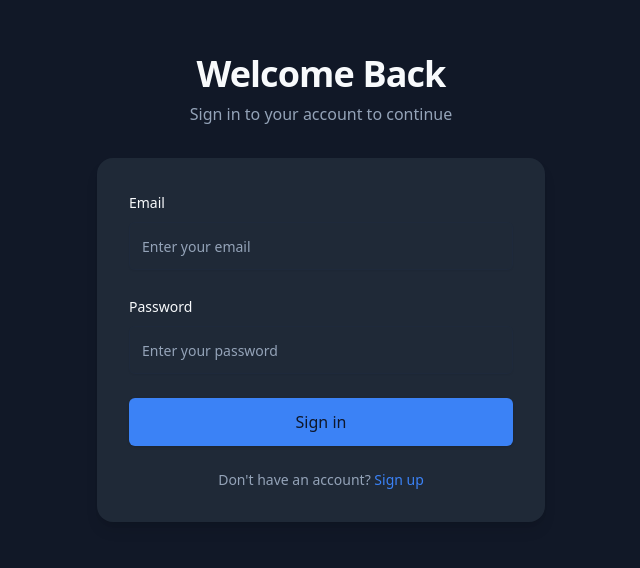
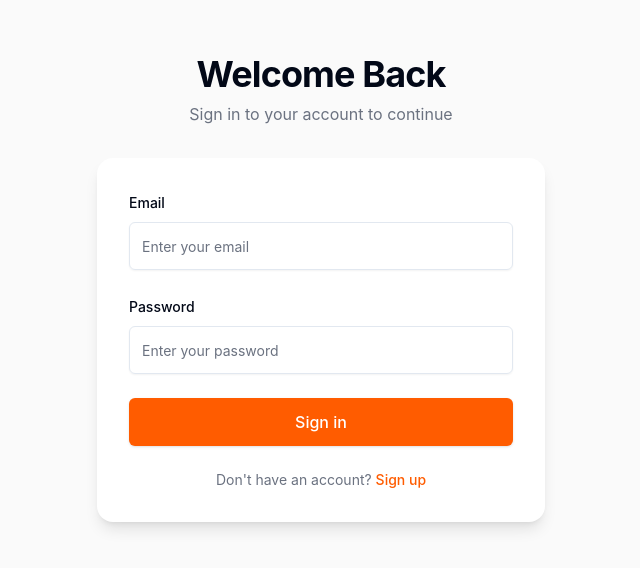
Before and after one commit to royaals/realtime-chat-application, a Next.js app in the folder chat-app/: page /login in a window 1280 px wide. Shown: the part 112-680 px from the top of the page, without its empty margins (319-959 px from the left). Built offline with nearby package versions, Linux system fonts and the light colour scheme; no server answers.

Commit message:
Fix CSS configuration

```diff
--- a/chat-app/app/ClientLayout.tsx
+++ b/chat-app/app/ClientLayout.tsx
@@ -1,18 +1,16 @@
-"use client"
+// app/ClientLayout.tsx
+"use client";
+import { ThemeProvider } from "next-themes";
+import { ChatProvider } from "../context/ChatContext";
 
-import { ThemeProvider } from "../components/ui/theme-provider"
-
-
-export default function ClientLayout({ children }: { children: React.ReactNode }) {
+export default function ClientLayout({
+  children,
+}: {
+  children: React.ReactNode;
+}) {
   return (
-    <ThemeProvider
-      attribute="class"
-      defaultTheme="dark"
-      enableSystem
-      disableTransitionOnChange
-    >
-      {children}
-
+    <ThemeProvider attribute="class" defaultTheme="system" enableSystem>
+      <ChatProvider>{children}</ChatProvider>
     </ThemeProvider>
-  )
+  );
 }
--- a/chat-app/app/layout.tsx
+++ b/chat-app/app/layout.tsx
@@ -1,25 +1,23 @@
-import type { Metadata } from "next"
-import { Inter } from "next/font/google"
-import "./globals.css"
-import ClientLayout from "./ClientLayout"
-
-const inter = Inter({ subsets: ["latin"] })
+// app/layout.tsx
+import type { Metadata } from "next";
+import './globals.css'
+import ClientLayout from "./ClientLayout";
 
 export const metadata: Metadata = {
   title: "Ayna Chat",
   description: "A chat application built with Next.js and Socket.io",
-}
+};
 
 export default function RootLayout({
   children,
 }: {
-  children: React.ReactNode
+  children: React.ReactNode;
 }) {
   return (
-    <html lang="en" suppressHydrationWarning>
-      <body className={`${inter.variable} font-sans antialiased`}>
+    <html lang="en" className="dark">
+      <body className="antialiased">
         <ClientLayout>{children}</ClientLayout>
       </body>
     </html>
-  )
+  );
 }
--- a/chat-app/tailwind.config.ts
+++ b/chat-app/tailwind.config.ts
@@ -1,10 +1,13 @@
-/** @type {import('tailwindcss').Config} */
-module.exports = {
+import { type Config } from "tailwindcss"
+
+export default {
   darkMode: ["class"],
   content: [
-	  './app/**/*.{js,ts,jsx,tsx,mdx}',
-	  './pages/**/*.{js,ts,jsx,tsx,mdx}',
-	  './components/**/*.{js,ts,jsx,tsx,mdx}',
+    "./pages/**/*.{ts,tsx,js,jsx,mdx}",
+    "./components/**/*.{ts,tsx,js,jsx,mdx}",
+    "./app/**/*.{ts,tsx,js,jsx,mdx}",
+    "./src/**/*.{ts,tsx,js,jsx,mdx}",
+    "*.{js,ts,jsx,tsx,mdx}"
   ],
   theme: {
     extend: {
@@ -15,8 +18,8 @@ module.exports = {
         background: "hsl(var(--background))",
         foreground: "hsl(var(--foreground))",
         primary: {
-			DEFAULT: "hsl(var(--primary))",
-			foreground: "hsl(var(--primary-foreground))",
+          DEFAULT: "#FF5C00",
+          foreground: "#FFFFFF",
         },
         secondary: {
           DEFAULT: "hsl(var(--secondary))",
@@ -27,12 +30,12 @@ module.exports = {
           foreground: "hsl(var(--destructive-foreground))",
         },
         muted: {
-			DEFAULT: "hsl(var(--muted))",
-			foreground: "hsl(var(--muted-foreground))",
+          DEFAULT: "#F4F4F4",
+          foreground: "#6B7280",
         },
         accent: {
-			DEFAULT: "hsl(var(--accent))",
-			foreground: "hsl(var(--accent-foreground))",
+          DEFAULT: "#F9FAFB",
+          foreground: "#111827",
         },
         popover: {
           DEFAULT: "hsl(var(--popover))",
@@ -42,13 +45,30 @@ module.exports = {
           DEFAULT: "hsl(var(--card))",
           foreground: "hsl(var(--card-foreground))",
         },
+        sidebar: {
+          DEFAULT: "#FFFFFF",
+          foreground: "#111827",
+          primary: "#FF5C00",
+          "primary-foreground": "#FFFFFF",
+          accent: "#F9FAFB",
+          "accent-foreground": "#111827",
+          border: "#E5E7EB",
+          ring: "#FF5C00",
+        },
       },
       borderRadius: {
-		  lg: "var(--radius)",
-		  md: "calc(var(--radius) - 2px)",
-		  sm: "calc(var(--radius) - 4px)",
+        lg: "0.5rem",
+        md: "0.375rem",
+        sm: "0.25rem",
+      },
+      backgroundImage: {
+        "gradient-radial": "radial-gradient(var(--tw-gradient-stops))",
+        "gradient-conic": "conic-gradient(from 180deg at 50% 50%, var(--tw-gradient-stops))",
+      },
+      fontFamily: {
+        sans: ['Inter', 'sans-serif'],
       },
     },
   },
   plugins: [require("tailwindcss-animate")],
-  }
+} satisfies Config
--- a/chat-app/tsconfig.json
+++ b/chat-app/tsconfig.json
@@ -1,23 +1,23 @@
 {
   "compilerOptions": {
-    "target": "es5",
     "lib": ["dom", "dom.iterable", "esnext"],
     "allowJs": true,
     "skipLibCheck": true,
     "strict": false,
     "noEmit": true,
+    "incremental": true,
     "esModuleInterop": true,
     "module": "esnext",
-    "moduleResolution": "bundler",
+    "moduleResolution": "node",
     "resolveJsonModule": true,
     "isolatedModules": true,
     "jsx": "preserve",
-    "incremental": true,
     "plugins": [
       {
         "name": "next"
       }
     ],
+    "baseUrl": ".",
     "paths": {
       "@/*": ["./*"]
     }
```
Also changed, not shown: chat-app/vercel.json. Lines whose indentation alone changed are shown as unchanged.
